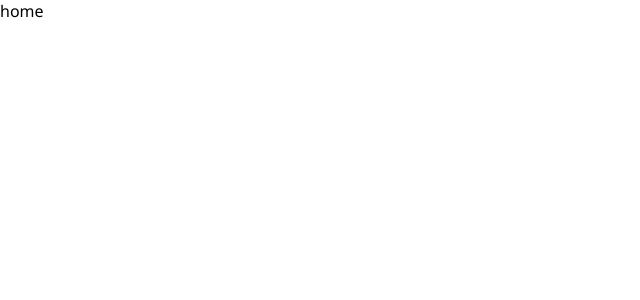
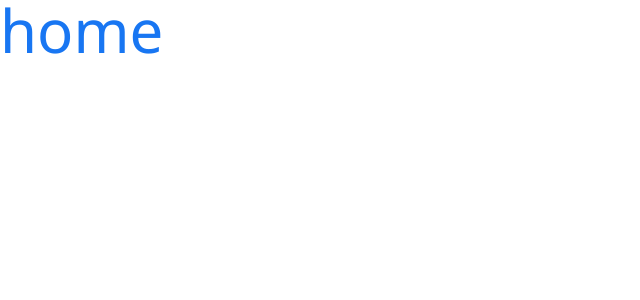
Before and after one commit to checkiamsiam/frameself-client-side, a React (Create React App) app: page / in a window 1280 px wide. Shown: the top 300 px of the page, without its empty margins (0-640 px from the left). Built offline with nearby package versions, Linux system fonts and the light colour scheme.

Commit message:
tailwind setup

```diff
--- a/package.json
+++ b/package.json
@@ -38,5 +38,8 @@
       "last 1 firefox version",
       "last 1 safari version"
     ]
+  },
+  "devDependencies": {
+    "tailwindcss": "^3.1.8"
   }
 }
--- a/src/index.css
+++ b/src/index.css
@@ -1,3 +1,7 @@
+@tailwind base;
+@tailwind components;
+@tailwind utilities;
+
 * {
   padding: 0;
   margin: 0;
--- a/src/pages/home/Home.js
+++ b/src/pages/home/Home.js
@@ -3,7 +3,7 @@ import style from './home.module.css'
 
 const Home = () => {
   return (
-    <div>
+    <div className='text-6xl text-blue-color'>
       home
     </div>
   );
--- /dev/null
+++ b/tailwind.config.js
@@ -0,0 +1,30 @@
+/** @type {import('tailwindcss').Config} */
+module.exports = {
+  content: ["./src/**/*.{html,js}"],
+  theme: {
+    colors : {
+      "bg-primary" : "#fff",
+      "bg-secondary": "#f0f2f5",
+      "bg-third" : "#e4e6eb" ,
+      "bg-forth": "#f0f2f5",
+      "color-primary": "#050505",
+      "color-secondary": "#65676b",
+      "divider": "#ced0d4",
+      "dark-bg-primary": "#18191a",
+      "dark-bg-secondary": "#242526",
+      "dark-bg-third" : "#3a3b3c",
+      "dark-color-primary": "#242526",
+      "dark-color-secondary": "#b0b3b8",
+      "blue-color" : "#1876f2",
+      "green-color": "#42b72a",
+      "light-blue-color": "#e7f3ff" ,
+      "border-color": "#ccced2",
+      "shadow-one": "rgba(0, 0, 0, 0.2)",
+      "shadow-two": "rgba(0, 0, 0, 0.1)",
+      "shadow-three" : "rgba(0, 0, 0, 0.3)",
+      "shadow-inset": "rgba(255, 255, 255, 0.5)"
+    },
+    extend: {},
+  },
+  plugins: [],
+}
```
Also changed, not shown: 1 other file (tests, documents, lock files or other folders).
